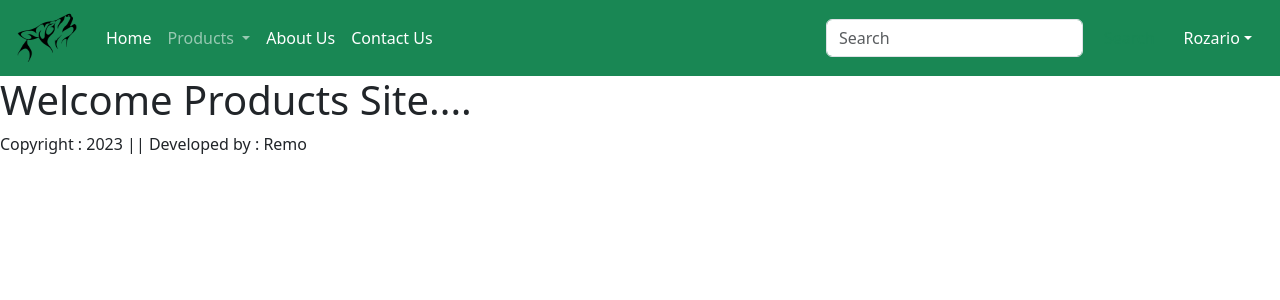
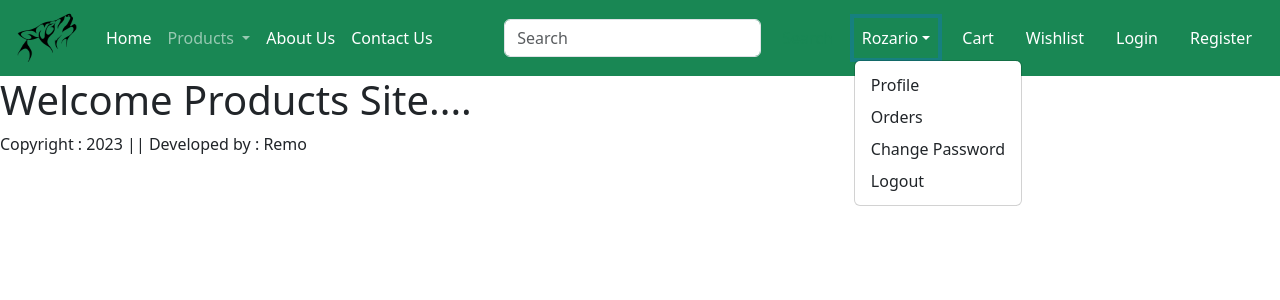
Before and after one commit to remorozario/E-commerce, a Django app: page / in a window 1280 px wide, after a click on "Rozario". Shown: the top 300 px of the page. Run offline with Django 4.2, Linux system fonts and the light colour scheme.

Commit message:
Changes to code

```diff
--- a/ec/app/templates/app/base.html
+++ b/ec/app/templates/app/base.html
@@ -52,17 +52,28 @@
             </form>
           </div>
 
-          <ul class = navbar-nav me-auto mb-2 mb-lg-0'>
+          <ul class = 'navbar-nav me-auto mb-2 mb-lg-0'>
             <li class = 'nav-item dropdown mx-2'>
                 <a class = 'nav-link dropdown-toggle text-white' href='#'
-                id ='profileDropdown' role='button' data-ts-toggle='dropdown'
+                id ='profileDropdown' role='button' data-bs-toggle='dropdown'
                 aria-expanded='false'>Rozario</a>
-                <ul class='dropdown-menu' aria-labelledby='profileDropdown'>
-                    <li><a class ='dropdown-menu' href='#'>Profile</a></li>
-                    <li><a class ='dropdown-menu' href='#'>Orders</a></li>
-                    <li><a class ='dropdown-menu' href='#'>Change Password</a></li>
-                    <li><a class ='dropdown-menu' href='#'>Logout</a></li>
+                <ul class="dropdown-menu" aria-labelledby="profileDropdown">
+                    <li><a class ="dropdown-item" href="#">Profile</a></li>
+                    <li><a class ="dropdown-item" href="#">Orders</a></li>
+                    <li><a class ="dropdown-item" href="#">Change Password</a></li>
+                    <li><a class ="dropdown-item" href="#">Logout</a></li>
                 </ul>
+            </li>
+            <li class='nav-item mx-2'>
+              <a href='#' class='nav-link text-white'>Cart</a>
+            </li>
+            <li class='nav-item mx-2'>
+              <a href='#' class='nav-link text-white'>Wishlist</a>
+            </li>
+            <li class='nav-item mx-2'>
+              <a href='#' class='nav-link text-white'>Login</a>
+            </li><li class='nav-item mx-2'>
+              <a href='#' class='nav-link text-white'>Register</a>
             </li>
           </ul>
         </div>
```
